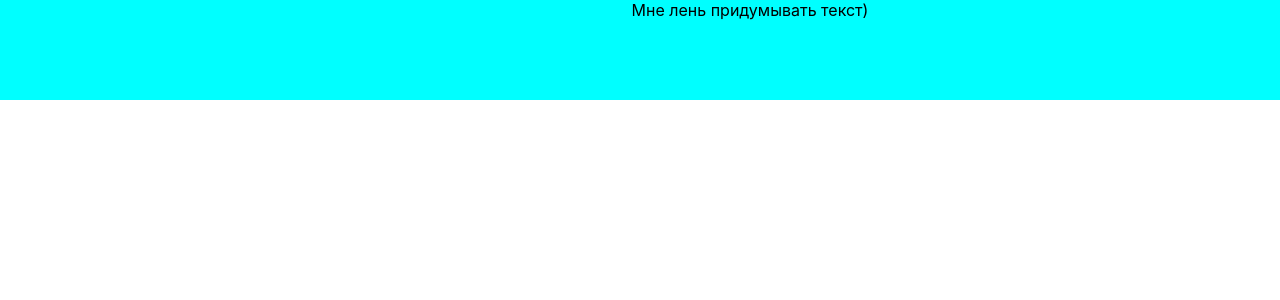
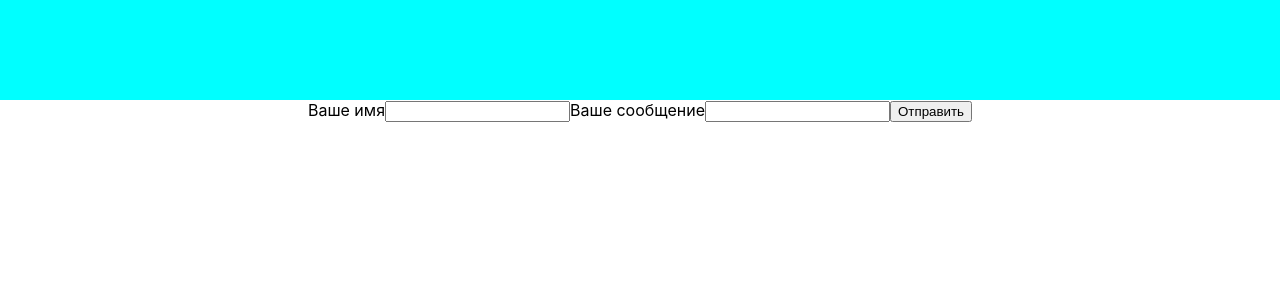
Before and after one commit to Budalov-Dmitry/React, a React (Create React App) app in the folder gbreact/: page / in a window 1280 px wide. Shown: the top 300 px of the page. Built offline with nearby package versions, Linux system fonts and the light colour scheme.

Commit message:
lesson-2

```diff
--- a/gbreact/src/App.js
+++ b/gbreact/src/App.js
@@ -1,14 +1,17 @@
-import logo from './logo.svg';
 import './App.css';
 import Message from './Message';
+import Chat from './Chat';
+import React from 'react';
 
 function App() {
 
   const textMessage = 'Мне лень придумывать текст)';
 
+
   return (
     <div className="App">
       <Message message = {textMessage} />
+      <Chat  />
     </div>
   );
 }
--- /dev/null
+++ b/gbreact/src/Chat.js
@@ -0,0 +1,56 @@
+import React, { useEffect, useRef } from 'react';
+
+const Chat = props => {
+
+    const [messageList, setMessageList] = React.useState([]);
+    const refMessage = useRef(null);
+    const refName = useRef(null);
+    var date = new Date(Date.now());
+    useEffect(() => {
+        setTimeout(() =>{
+            const lastAuthor = messageList[messageList.length - 1];
+            if(lastAuthor && lastAuthor.author) {
+                setMessageList(prevState => [... prevState ,{
+                    text:'Ждите ' + lastAuthor.author +' и может вам ответят',
+                    date:date.toLocaleDateString('ru-RU', {
+                            year: 'numeric',
+                            month: '2-digit',
+                            day: '2-digit',
+                          })
+                }])
+            }
+        },1500)
+    },[messageList]);
+
+
+    return (
+        <div>
+            Ваше имя
+            <input ref={refName}></input>
+            Ваше сообщение
+            <input ref={refMessage}></input>
+            <button onClick={() => setMessageList(prevState => [... prevState ,{
+                text:refMessage.current.value,
+                author:refName.current.value,
+                date:date.toLocaleDateString('ru-RU', {
+                        year: 'numeric',
+                        month: '2-digit',
+                        day: '2-digit',
+                      })
+            }])}>Отправить</button>
+            {messageList.map((message => {
+                return (
+                    <div>
+                        {message.author}
+                        {message.date}
+                        {message.text}
+                    </div>
+                )
+            }))}
+        </div>
+    );
+};
+
+
+
+export default Chat;
--- a/gbreact/src/Message.js
+++ b/gbreact/src/Message.js
@@ -3,9 +3,10 @@ import './Message.css';
 
 const Message = props => {
 
+
+
     return (
         <div className="Message">
-            { props.message }
         </div>
     );
 };
```
